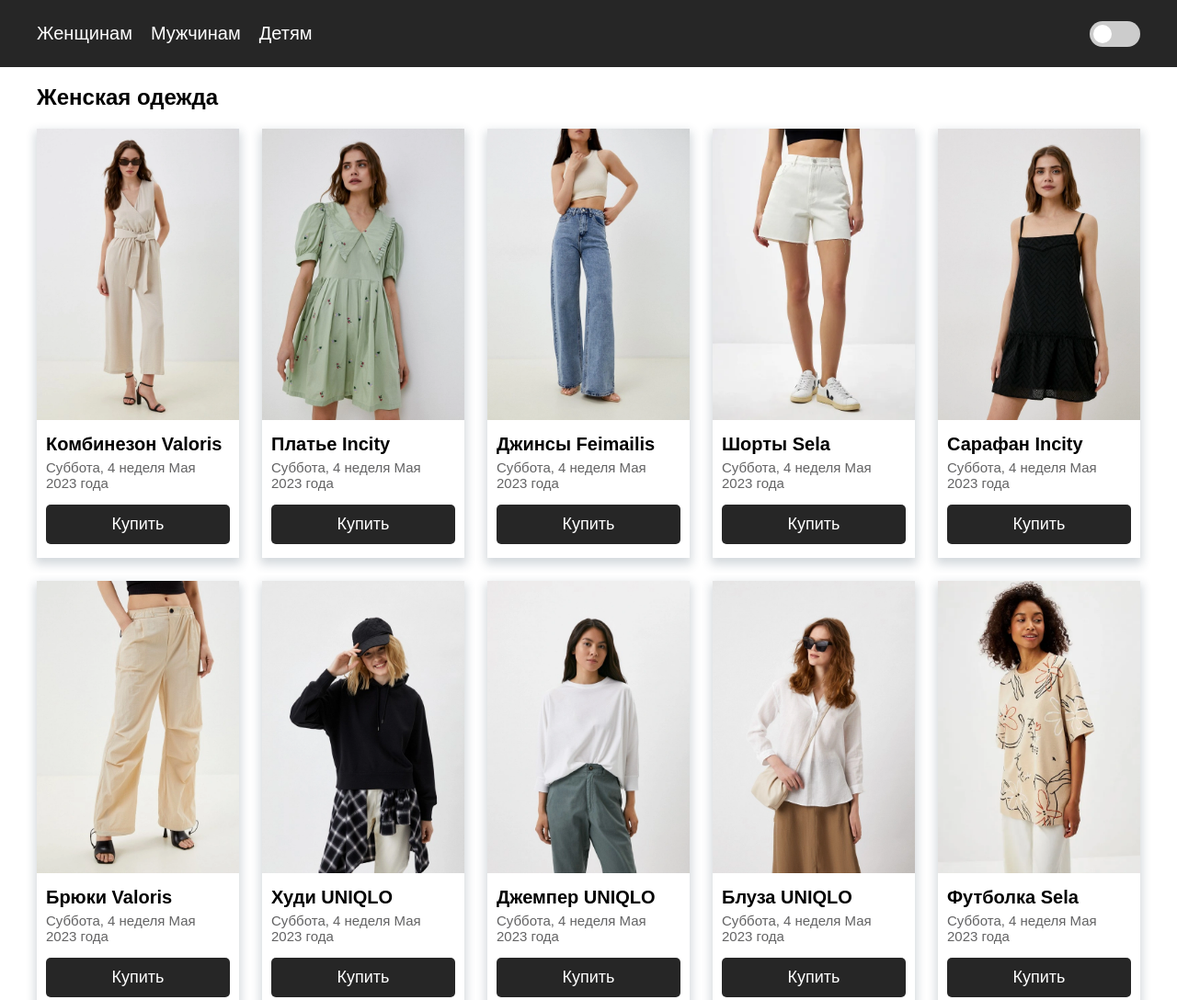
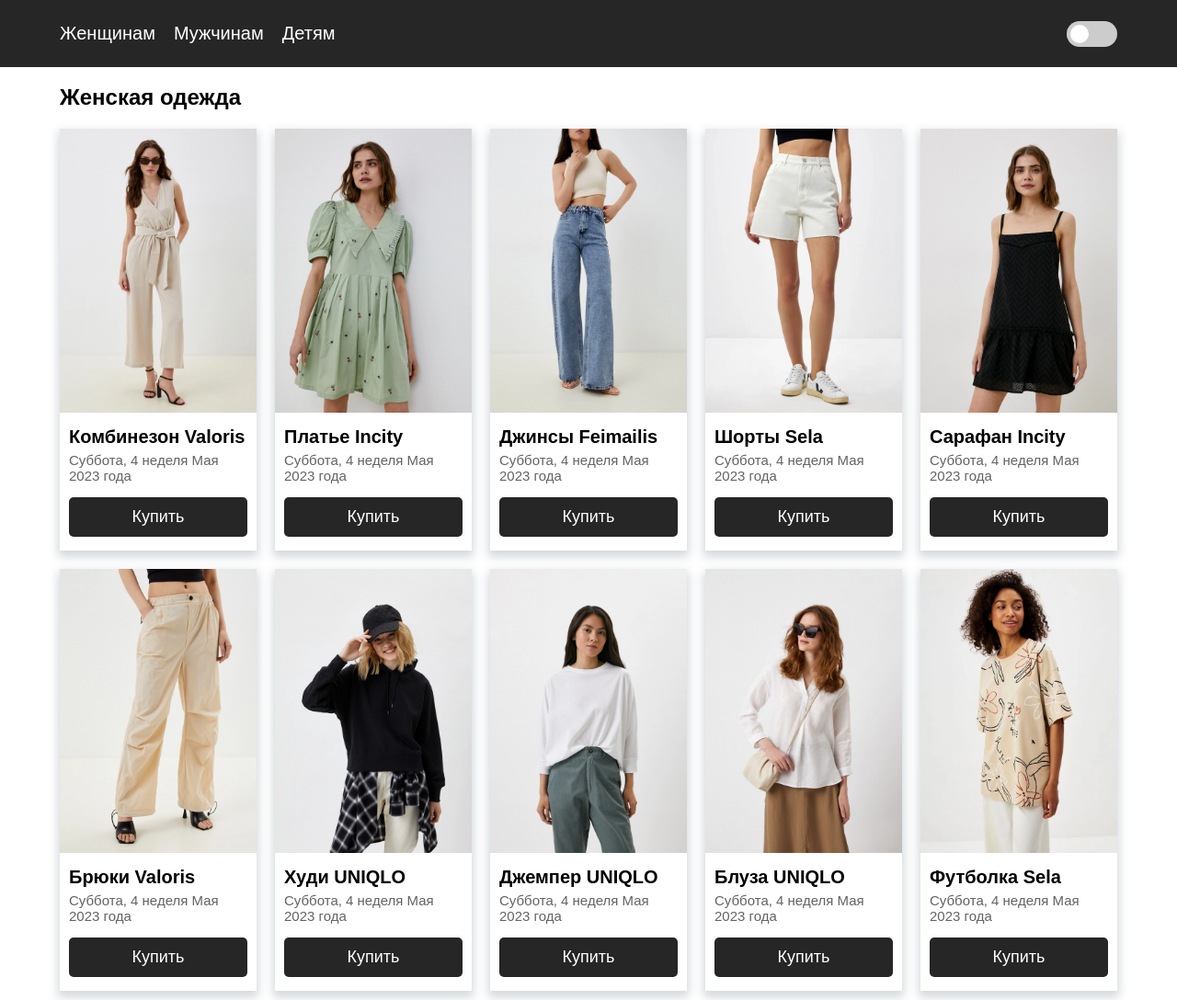
Before and after one commit to elviraSolov/digital-design, a plain HTML site: page index.html in a window 1280 px wide. Shown: the top 1088 px of the page at 92% size. Drawn offline with Linux system fonts and the light colour scheme.

Commit message:
adding padding for netbooks
добавила паддинги обертке для корректного отображения на нетбуках с размерами дисплеев в 1024px

```diff
--- a/index.html
+++ b/index.html
@@ -37,7 +37,7 @@
         </div>
     </header>
 
-    <main class="page__main">
+    <main class="page__main wrapper">
         <!-- карточки товаров по категориям -->
         <h2><a name="female">Женская одежда</a></h2>
         <ul class="cards-container cards-container--female"></ul>
--- a/styles/style.css
+++ b/styles/style.css
@@ -23,6 +23,13 @@ html {
     scroll-behavior: smooth;
 }
 
+.wrapper {
+    box-sizing: border-box;
+    width: 1200px;
+    margin: 0 auto;
+    padding: 0 25px;
+}
+
 .page {
     display: flex;
     flex-direction: column;
@@ -43,17 +50,11 @@ html {
 
 .page__main {
     flex: 1 0 auto;
-    width: 1200px;
-    margin: 72px auto 0;
+    margin-top: 72px;
 }
 
 .page__footer {
     flex: 0 0 auto;
-}
-
-.wrapper {
-    width: 1200px;
-    margin: 0 auto;
 }
 
 .header__wrapper {
@@ -220,8 +221,8 @@ html {
 .cards-container {
     display: grid;
     grid-template-columns: repeat(5, 1fr);
-    grid-row-gap: 25px;
-    grid-column-gap: 25px;
+    grid-row-gap: 20px;
+    grid-column-gap: 20px;
     margin: 0;
     margin-bottom: 40px;
     padding: 0;
```
